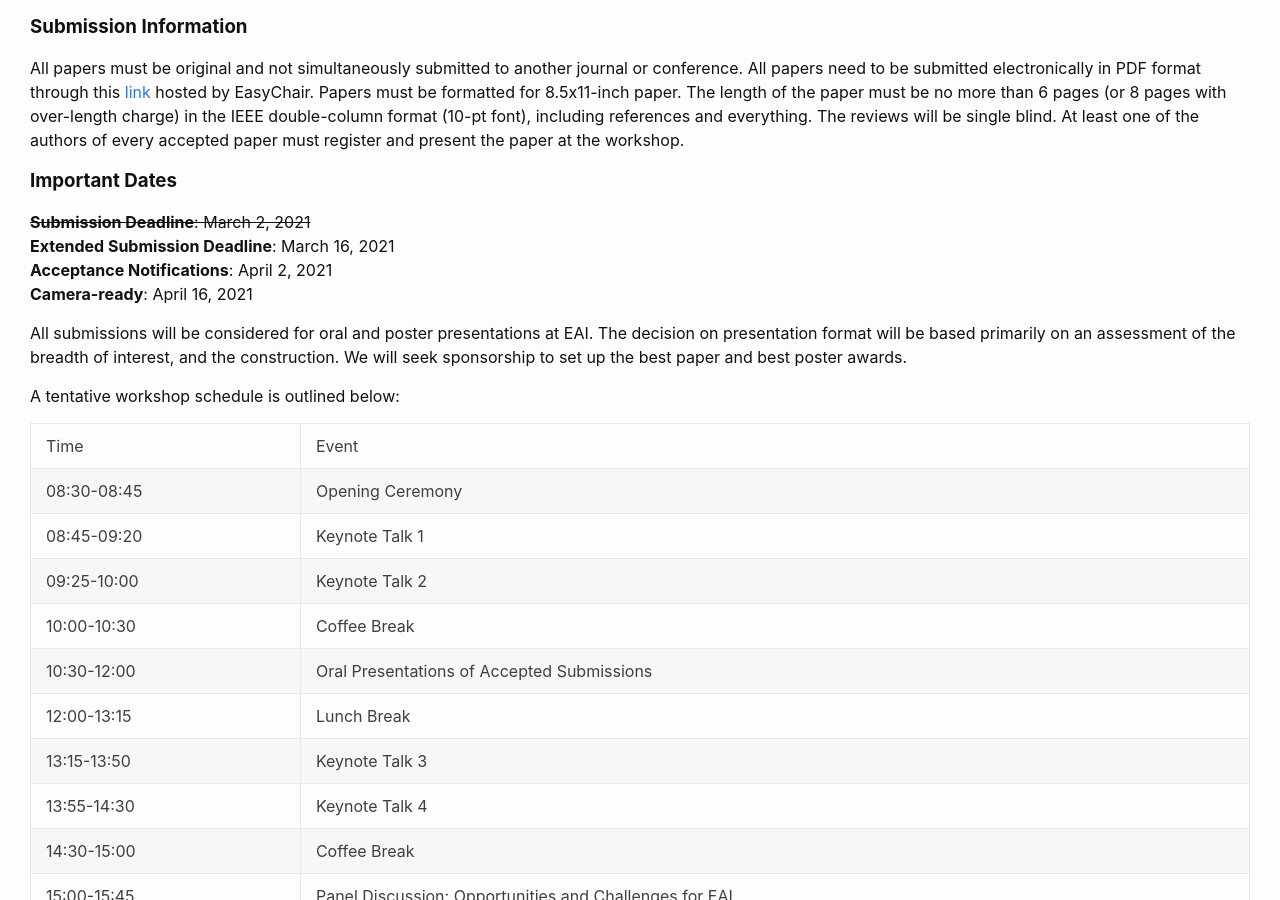
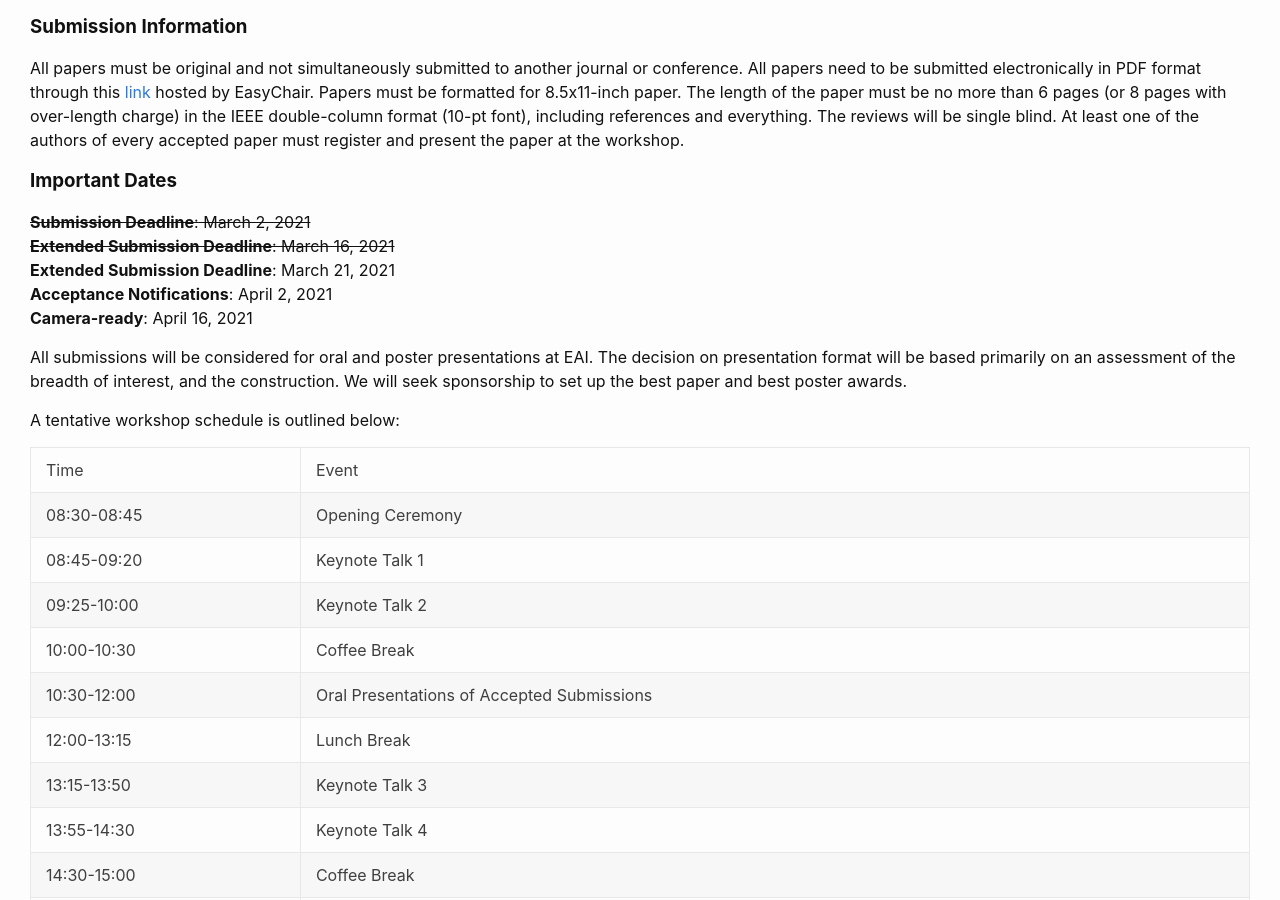
Before and after one commit to EAI-ICDCS/EAI-ICDCS.github.io, a Jekyll site: the page built from index.markdown, in a window 1280 px wide and 900 px high, scrolled down 1057 px. Built offline with Jekyll 4.4.1, drawn with Linux system fonts in a browser that asks for light colours.

Commit message:
Update index.markdown
Update submission a second time

```diff
--- a/index.markdown
+++ b/index.markdown
@@ -39,7 +39,8 @@ All papers must be original and not simultaneously submitted to another journal
 
 ### **Important Dates**
 ~~**Submission Deadline**: March 2, 2021~~
-**Extended Submission Deadline**: March 16, 2021
+~~**Extended Submission Deadline**: March 16, 2021~~
+**Extended Submission Deadline**: March 21, 2021
 **Acceptance Notifications**: April 2, 2021
 **Camera-ready**: April 16, 2021
 
```
